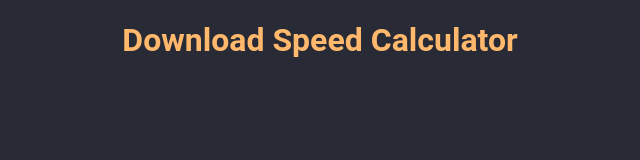
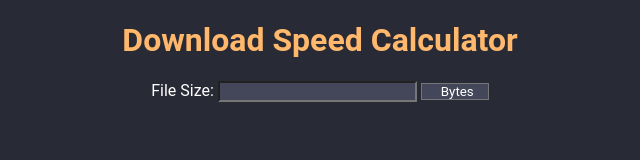
Before and after one commit to DevShubam/EasyCalc, a plain HTML site: page download-speed/download-speed.html in a window 1280 px wide. Shown: the whole page, without its empty margins (320-960 px from the left). Drawn offline with Linux system fonts and the light colour scheme.

Commit message:
Update download-speed.html

```diff
--- a/download-speed/download-speed.html
+++ b/download-speed/download-speed.html
@@ -13,7 +13,36 @@
     <h1>Download Speed Calculator</h1>
 
     <div id="calculator">
-
+<label for="fileSize">File Size:</label>
+    <input type="number" id="fileSize" required>
+    <select id="fileSizeUnit">
+      <option value="B">Bytes</option>
+      <option value="KB">Kilobytes</option>
+      <option value="MB">Megabytes</option>
+      <option value="GB">Gigabytes</option>
+      <option value="TB">Terabytes</option>
+      <option value="PB">Petabytes</option>
+      <option value="EB">Exabytes</option>
+      <option value="ZB">Zettabytes</option>
+      <option value="YB">Yottabytes</option>
+      <option value="bit">Bits</option>
+      <option value="Kb">Kilobits</option>
+      <option value="Mb">Megabits</option>
+      <option value="Gb">Gigabits</option>
+      <option value="Tb">Terabits</option>
+      <option value="KiB">Kibibytes</option>
+      <option value="MiB">Mebibytes</option>
+      <option value="GiB">Gibibytes</option>
+      <option value="TiB">Tebibytes</option>
+      <option value="PiB">Pebibytes</option>
+      <option value="EiB">Exbibytes</option>
+      <option value="ZiB">Zebibytes</option>
+      <option value="YiB">Yobibytes</option>
+      <option value="Kibit">Kibibits</option>
+      <option value="Mibit">Mebibits</option>
+      <option value="Gibit">Gibibits</option>
+      <option value="Tibit">Tebibits</option>
+    </select>
     </div>
 </body>
 </html>
```
